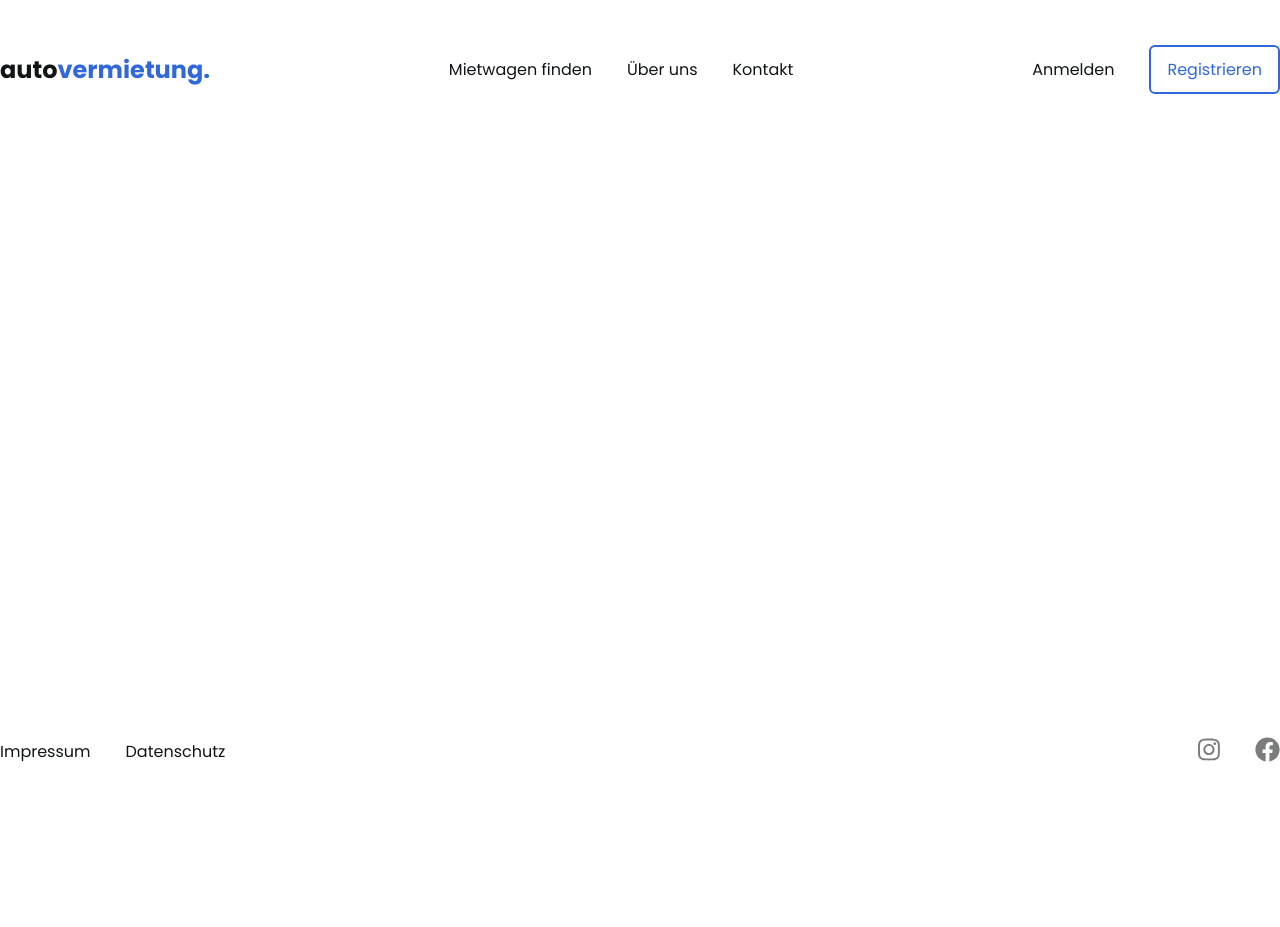
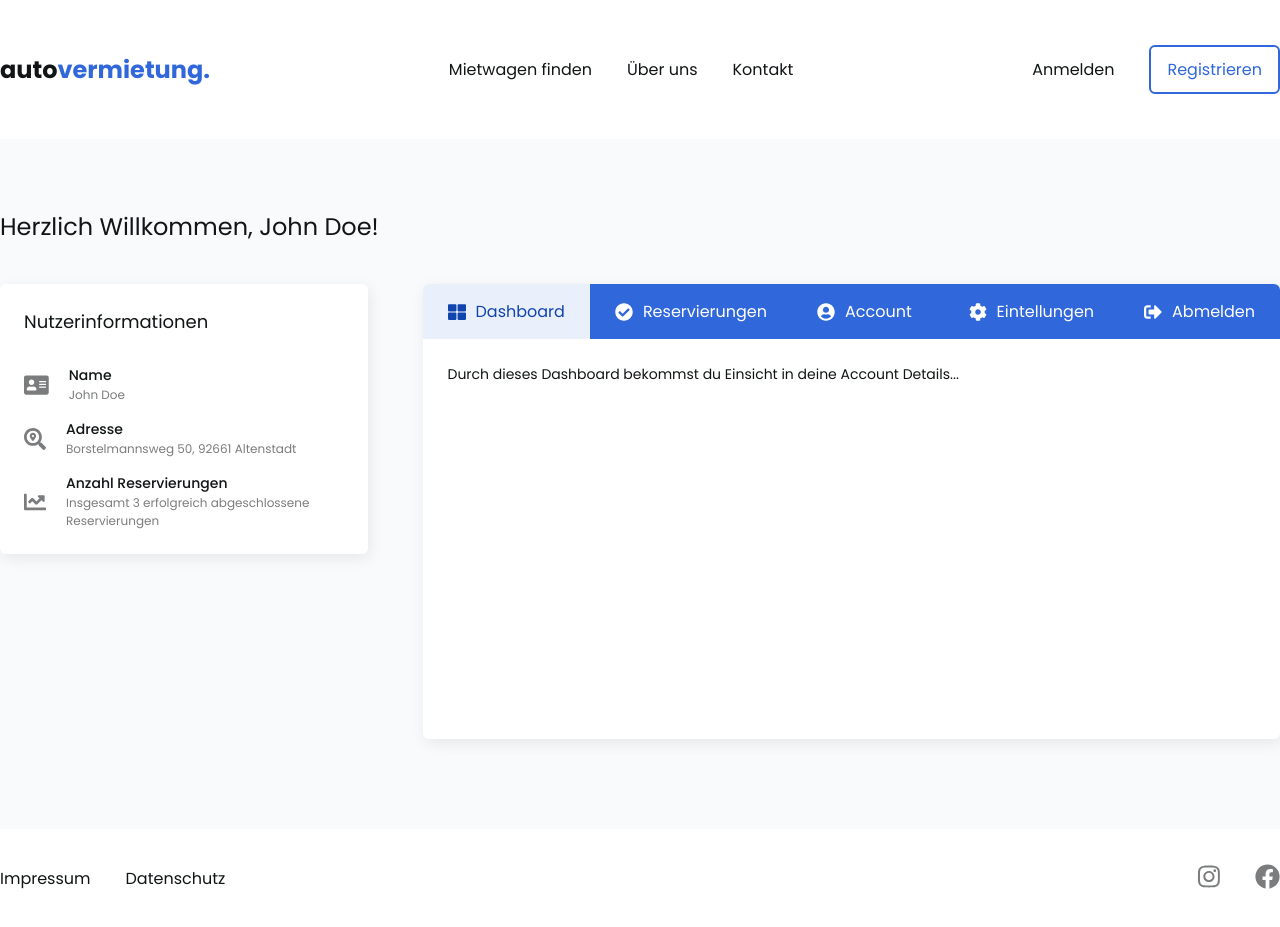
Before and after one commit to pt232/whs-car-rental, a React app in the folder client/: page /account in a window 1280 px wide. Before the commit the page ends 800 px from the top, so only its background shows below. Built offline with nearby package versions, Linux system fonts and the light colour scheme.

Commit message:
Added Dashboard Page

```diff
--- a/client/src/components/App.js
+++ b/client/src/components/App.js
@@ -4,9 +4,10 @@ import CarExtrasPage from "../pages/listing/extras/CarExtrasPage";
 import HomePage from "../pages/home/HomePage";
 import ListingPage from "../pages/listing/ListingPage";
 import Footer from "./footer/Footer";
-import Navbar from "./header/nav/Navbar";
+import Navbar from "./nav/Navbar";
 import CarCheckoutPage from "../pages/listing/checkout/CarCheckoutPage";
 import LoginPage from "../pages/login/LoginPage";
+import AccountPage from "../pages/account/AccountPage";
 
 const App = () => {
   return (
@@ -18,6 +19,7 @@ const App = () => {
         <Route path="/listing/extras" component={CarExtrasPage} />
         <Route path="/listing/checkout" component={CarCheckoutPage} />
         <Route path="/login" component={LoginPage} />
+        <Route path="/account" component={AccountPage} />
       </Switch>
       <Footer />
     </Router>
--- a/client/src/components/card/Card.js
+++ b/client/src/components/card/Card.js
@@ -1,11 +1,11 @@
 import React from "react";
 import "./Card.css";
 
-const Card = ({ children, title, filterCard, marginTop }) => {
+const Card = ({ children, title, filterCard, marginTop, padding }) => {
   return (
     <div
       className={`card ${filterCard ? "card--filter" : ""}`}
-      style={{ marginTop }}
+      style={{ marginTop, padding }}
     >
       {title ? <h3 className="card__title">{title}</h3> : null}
       {children}
--- /dev/null
+++ b/client/src/components/card/dashboard/DashboardCard.css
@@ -0,0 +1,8 @@
+.dashboard-content {
+  min-height: 40rem;
+  padding: 2.5rem;
+}
+
+.dashboard-content__text {
+  font-size: 1.4rem;
+}
--- /dev/null
+++ b/client/src/components/card/dashboard/DashboardCard.js
@@ -0,0 +1,20 @@
+import React from "react";
+import Card from "../Card";
+import DashboardNavbar from "../../nav/dashboard/DashboardNavbar";
+import "./DashboardCard.css";
+
+const DashboardCard = () => {
+  return (
+    <Card padding={0}>
+      <DashboardNavbar />
+      <div className="dashboard-content">
+        <p className="dashboard-content__text">
+          Durch dieses Dashboard bekommst du Einsicht in deine Account
+          Details...
+        </p>
+      </div>
+    </Card>
+  );
+};
+
+export default DashboardCard;
--- a/client/src/components/card/deliver/DeliverInformationCard.js
+++ b/client/src/components/card/deliver/DeliverInformationCard.js
@@ -1,15 +1,38 @@
 import React from "react";
+import {
+  faMapMarkerAlt,
+  faCalendarAlt,
+} from "@fortawesome/free-solid-svg-icons";
 import Card from "../Card";
 import CarPartnerItem from "../car/item/CarPartnerItem";
 import "./DeliverInformationCard.css";
 import DeliverInformationList from "../../list/deliver/DeliverInformationList";
 
 const DeliverInformationCard = () => {
+  const items = [
+    {
+      icon: faMapMarkerAlt,
+      title: "Abholstation",
+      content: "Neidenburger Str. 43, 45897 Gelsenkirchen",
+    },
+    {
+      icon: faCalendarAlt,
+      title: "Abholdatum",
+      content: "Dienstag, 01.04.2055, 15:30 Uhr",
+    },
+
+    {
+      icon: faCalendarAlt,
+      title: "Rückgabedatum",
+      content: "Montag, 01.04.2095, 12:30 Uhr",
+    },
+  ];
+
   return (
     <Card>
       <div className="deliver-card">
         <h3 className="deliver-card__title">Lieferinformationen</h3>
-        <DeliverInformationList />
+        <DeliverInformationList items={items} />
         <CarPartnerItem />
       </div>
     </Card>
--- a/client/src/components/card/price/PriceCard.css
+++ b/client/src/components/card/price/PriceCard.css
@@ -4,7 +4,7 @@
   justify-content: space-between;
   align-items: center;
   padding: 1.4rem;
-  background-color: var(--color-blue-lighter);
+  background-color: var(--color-blue-light);
   border-radius: var(--border-radius);
 }
 
--- a/client/src/components/form/login/LoginForm.js
+++ b/client/src/components/form/login/LoginForm.js
@@ -1,11 +1,19 @@
 import React from "react";
+import { useHistory } from "react-router-dom";
 import Card from "../../card/Card";
 import "./LoginForm.css";
 
 const LoginForm = () => {
+  const history = useHistory();
+
+  const handleSubmit = (e) => {
+    e.preventDefault();
+    history.push("/account");
+  };
+
   return (
     <Card>
-      <form className="login-form">
+      <form className="login-form" onSubmit={handleSubmit}>
         <div className="login-form__container">
           <label htmlFor="loginMail" className="label">
             E-Mail-Adresse
--- a/client/src/components/list/deliver/DeliverInformationList.css
+++ b/client/src/components/list/deliver/DeliverInformationList.css
@@ -5,7 +5,11 @@
 .deliver-list__item {
   display: flex;
   align-items: center;
-  margin-bottom: 1rem;
+  margin-bottom: 1.5rem;
+}
+
+.deliver-list__item:last-child {
+  margin-bottom: 0;
 }
 
 .deliver-list__icon {
--- a/client/src/components/list/deliver/DeliverInformationList.js
+++ b/client/src/components/list/deliver/DeliverInformationList.js
@@ -1,37 +1,21 @@
 import React from "react";
 import { FontAwesomeIcon } from "@fortawesome/react-fontawesome";
-import {
-  faMapMarkerAlt,
-  faCalendarAlt,
-} from "@fortawesome/free-solid-svg-icons";
 import "./DeliverInformationList.css";
 
-const DeliverInformationList = () => {
+const DeliverInformationList = ({ items, padding }) => {
   return (
-    <ul className="deliver-list">
-      <li className="deliver-list__item">
-        <FontAwesomeIcon icon={faMapMarkerAlt} className="deliver-list__icon" />
-        <div>
-          <h4 className="deliver-list__heading">Abholstation</h4>
-          <p className="deliver-list__text">
-            Neidenburger Str. 43, 45897 Gelsenkirchen
-          </p>
-        </div>
-      </li>
-      <li className="deliver-list__item">
-        <FontAwesomeIcon icon={faCalendarAlt} className="deliver-list__icon" />
-        <div>
-          <h4 className="deliver-list__heading">Abholdatum</h4>
-          <p className="deliver-list__text">Dienstag, 01.04.2055, 15:30 Uhr</p>
-        </div>
-      </li>
-      <li className="deliver-list__item">
-        <FontAwesomeIcon icon={faCalendarAlt} className="deliver-list__icon" />
-        <div>
-          <h4 className="deliver-list__heading">Rückgabedatum</h4>
-          <p className="deliver-list__text">Montag, 01.04.2095, 12:30 Uhr</p>
-        </div>
-      </li>
+    <ul style={{ padding: padding }} className="deliver-list">
+      {items.map((item, index) => {
+        return (
+          <li key={index} className="deliver-list__item">
+            <FontAwesomeIcon icon={item.icon} className="deliver-list__icon" />
+            <div>
+              <h4 className="deliver-list__heading">{item.title}</h4>
+              <p className="deliver-list__text">{item.content}</p>
+            </div>
+          </li>
+        );
+      })}
     </ul>
   );
 };
--- a/client/src/components/header/nav/Navbar.js
+++ b/client/src/components/nav/Navbar.js
@@ -1,6 +1,6 @@
 import React from "react";
 import { Link, useLocation } from "react-router-dom";
-import { containerSizeAtLocation } from "../../../utils/helpers";
+import { containerSizeAtLocation } from "../../utils/helpers";
 import "./Navbar.css";
 
 const Navbar = () => {
--- /dev/null
+++ b/client/src/components/nav/dashboard/DashboardNavbar.css
@@ -0,0 +1,42 @@
+.dashboard-nav {
+  display: flex;
+  align-items: center;
+  justify-content: space-between;
+}
+
+.dashboard-nav__item {
+  display: flex;
+  align-items: center;
+  flex: 1;
+  padding: 1.5rem 2.5rem;
+  color: #fff;
+  background-color: var(--color-blue);
+  cursor: pointer;
+}
+
+.dashboard-nav__item:not(.dashboard-nav__item--selected):hover
+  > .dashboard-nav__link {
+  text-decoration: underline;
+}
+
+.dashboard-nav__item:first-child {
+  border-top-left-radius: var(--border-radius);
+}
+
+.dashboard-nav__item:last-child {
+  border-top-right-radius: var(--border-radius);
+}
+
+.dashboard-nav__item--selected {
+  color: var(--color-blue-dark);
+  background-color: var(--color-blue-light);
+}
+
+.dashboard-nav__icon {
+  margin-right: 1rem;
+  font-size: 1.8rem;
+}
+
+.dashboard-nav__link {
+  font-size: 1.6rem;
+}
--- /dev/null
+++ b/client/src/components/nav/dashboard/DashboardNavbar.js
@@ -0,0 +1,39 @@
+import React from "react";
+import { FontAwesomeIcon } from "@fortawesome/react-fontawesome";
+import {
+  faThLarge,
+  faCheckCircle,
+  faUserCircle,
+  faCog,
+  faSignOutAlt,
+} from "@fortawesome/free-solid-svg-icons";
+import "./DashboardNavbar.css";
+
+const DashboardNavbar = () => {
+  return (
+    <ul className="dashboard-nav">
+      <li className="dashboard-nav__item dashboard-nav__item--selected">
+        <FontAwesomeIcon icon={faThLarge} className="dashboard-nav__icon" />
+        <span className="dashboard-nav__link">Dashboard</span>
+      </li>
+      <li className="dashboard-nav__item">
+        <FontAwesomeIcon icon={faCheckCircle} className="dashboard-nav__icon" />
+        <span className="dashboard-nav__link">Reservierungen</span>
+      </li>
+      <li className="dashboard-nav__item">
+        <FontAwesomeIcon icon={faUserCircle} className="dashboard-nav__icon" />
+        <span className="dashboard-nav__link">Account</span>
+      </li>
+      <li className="dashboard-nav__item">
+        <FontAwesomeIcon icon={faCog} className="dashboard-nav__icon" />
+        <span className="dashboard-nav__link">Eintellungen</span>
+      </li>
+      <li className="dashboard-nav__item">
+        <FontAwesomeIcon icon={faSignOutAlt} className="dashboard-nav__icon" />
+        <span className="dashboard-nav__link">Abmelden</span>
+      </li>
+    </ul>
+  );
+};
+
+export default DashboardNavbar;
--- /dev/null
+++ b/client/src/pages/account/AccountPage.css
@@ -0,0 +1,26 @@
+.account {
+  padding: 7rem 0;
+  background-color: var(--color-background);
+  flex: 1;
+}
+
+.account__title {
+  margin-bottom: 4rem;
+  font-size: 2.4rem;
+  font-weight: normal;
+}
+
+.account__content {
+  display: flex;
+  align-items: flex-start;
+  justify-content: space-between;
+}
+
+.account__information {
+  flex: 1 1 30%;
+  margin-right: 5.5rem;
+}
+
+.account__dashboard {
+  flex: 1 1 70%;
+}
--- /dev/null
+++ b/client/src/pages/account/AccountPage.js
@@ -0,0 +1,51 @@
+import React from "react";
+import {
+  faAddressCard,
+  faSearchLocation,
+  faChartLine,
+} from "@fortawesome/free-solid-svg-icons";
+import Card from "../../components/card/Card";
+import DashboardCard from "../../components/card/dashboard/DashboardCard";
+import DeliverInformationList from "../../components/list/deliver/DeliverInformationList";
+import "./AccountPage.css";
+
+const AccountPage = () => {
+  const items = [
+    {
+      icon: faAddressCard,
+      title: "Name",
+      content: "John Doe",
+    },
+    {
+      icon: faSearchLocation,
+      title: "Adresse",
+      content: "Borstelmannsweg 50, 92661 Altenstadt",
+    },
+
+    {
+      icon: faChartLine,
+      title: "Anzahl Reservierungen",
+      content: "Insgesamt 3 erfolgreich abgeschlossene Reservierungen",
+    },
+  ];
+
+  return (
+    <section className="account">
+      <div className="container container--small">
+        <h1 className="account__title">Herzlich Willkommen, John Doe!</h1>
+        <div className="account__content">
+          <aside className="account__information">
+            <Card title="Nutzerinformationen">
+              <DeliverInformationList items={items} padding={0} />
+            </Card>
+          </aside>
+          <div className="account__dashboard">
+            <DashboardCard />
+          </div>
+        </div>
+      </div>
+    </section>
+  );
+};
+
+export default AccountPage;
--- a/client/src/styles/variables.css
+++ b/client/src/styles/variables.css
@@ -3,8 +3,7 @@
 :root {
   /* Colors */
   --color-blue: #3067da;
-  --color-blue-light: rgba(48, 103, 218, 0.3);
-  --color-blue-lighter: rgba(48, 103, 218, 0.1);
+  --color-blue-light: #eaf0fb;
   --color-blue-dark: #1144ad;
   --color-black: #111516;
   --color-gray: #7b7c7d;
```
Also changed, not shown: client/src/components/form/registration/RegistrationForm.js (+7 -2 lines), client/src/components/nav/Navbar.css (renamed from client/src/components/header/nav/Navbar.css).
